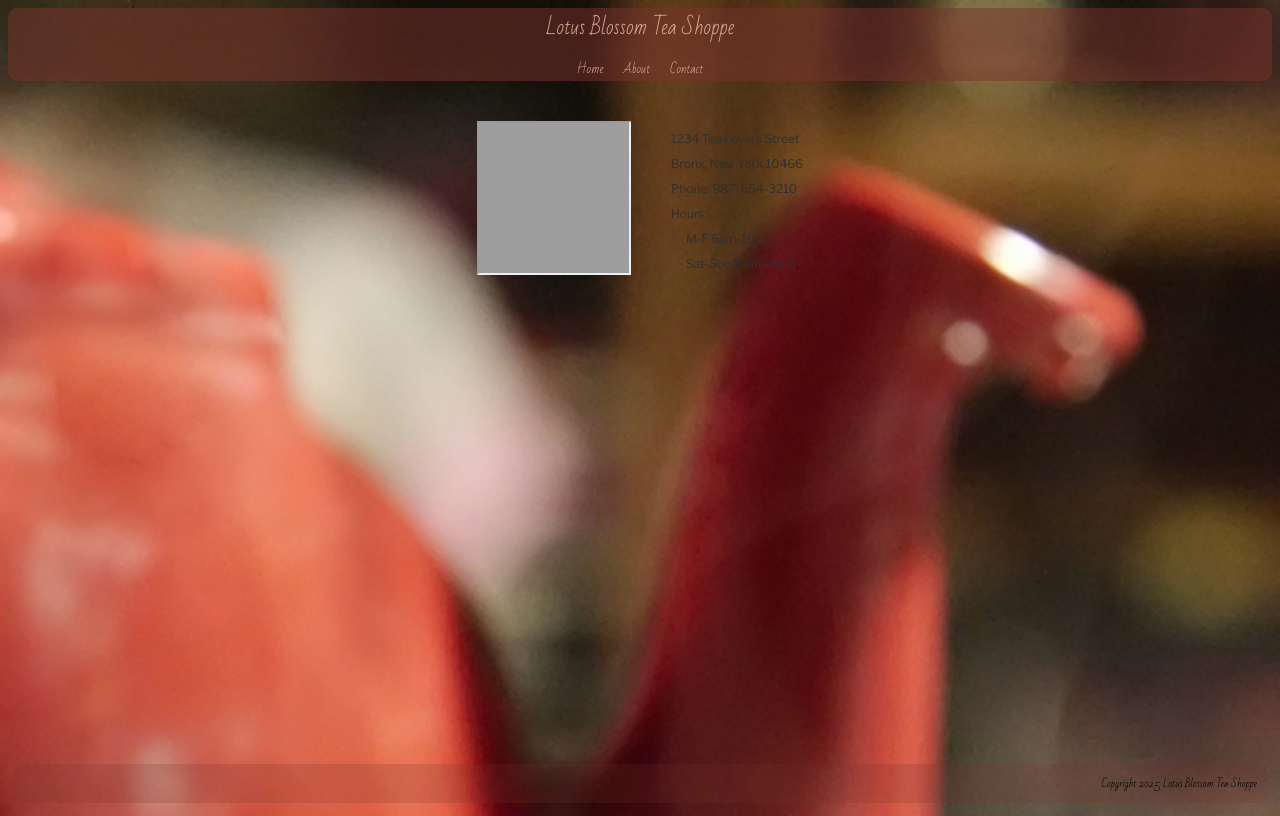
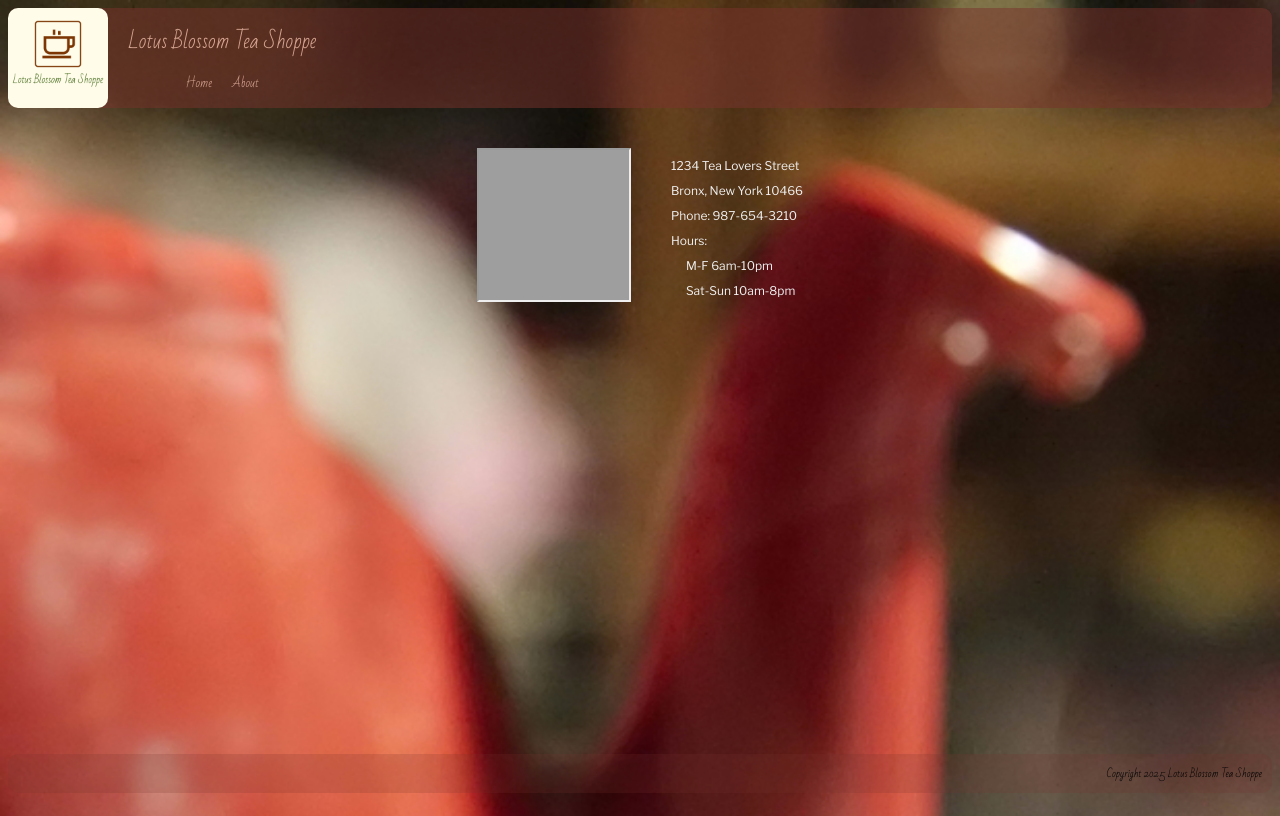
Before and after one commit to wlmccrae/lotus-blossom-teashoppe, a plain HTML site: page index.html in a window 1280 px wide. Drawn offline with nearby package versions, Linux system fonts and the light colour scheme; grey boxes are pictures that could not be loaded; a web font is replaced by a local one.

Commit message:
Added logo to header

```diff
--- a/index.html
+++ b/index.html
@@ -19,13 +19,15 @@
 <body>
   <div class="content">
     <div class="header">
+      <img src="assets/logo.png" />
+      <div>
         <div class="page-title">
           Lotus Blossom Tea Shoppe
         </div>
         <div class="menu">
           <p><a href="index.html">Home</a></p>
           <p><a href="about.html">About</a></p>
-        <p><a href="contact.html">Contact</a></p>
+        </div>
       </div>
     </div>
     <div class="location">
--- a/teashoppe.css
+++ b/teashoppe.css
@@ -16,6 +16,16 @@ body {
 
 .header {
   background: rgba(122, 51, 45, 0.5);
+  border-radius: 10px;
+  display: flex;
+  flex-direction: row;
+  align-items: center;
+  gap: 20px;
+}
+
+.header img {
+  width: 100px;
+  height: auto;
   border-radius: 10px;
 }
 
@@ -67,7 +77,7 @@ p {
   display: flex;
   flex-direction: column;
   text-align: left;
-  color: #303030;
+  color: #f0f0f0;
 }
 
 h2 {
@@ -101,7 +111,7 @@ h2 {
 .footer {
   background: rgba(122, 51, 45, 0.2);
   border-radius: 10px;
-  margin: 5px;
+  margin: 15px 0;
   padding: 10px;
   text-align: right;
   color: #000000;
```
Also changed, not shown: about.html (+3 -1 lines), assets/logo-transparent.png (added), assets/logo.png (added), contact.html (deleted), 1 other file. Lines whose indentation alone changed are shown as unchanged.
